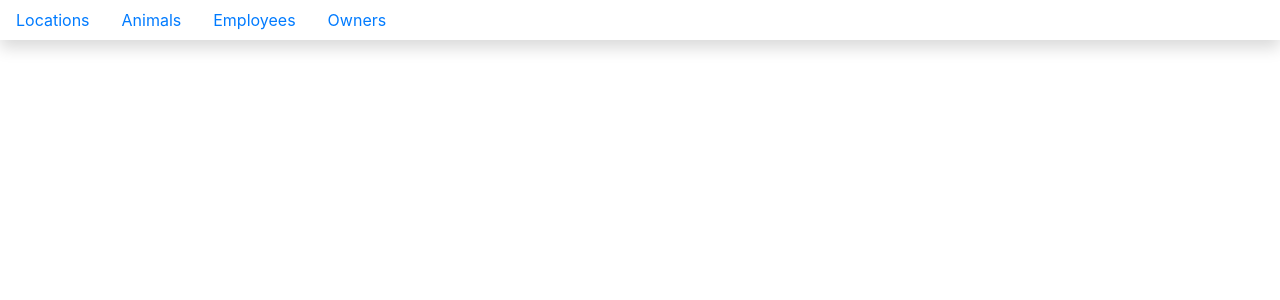
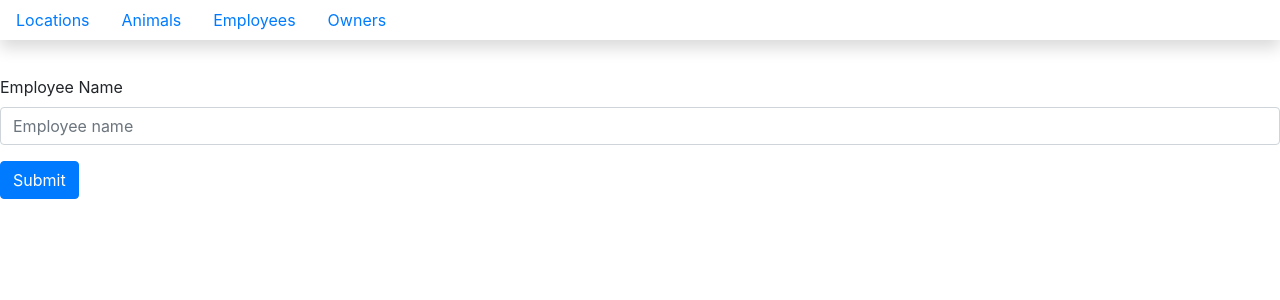
Before and after one commit to naienko/kennel, a React (Create React App) app: page /employees/new in a window 1280 px wide. Shown: the top 300 px of the page. Built offline with nearby package versions, Linux system fonts and the light colour scheme; no server answers.

Commit message:
added employee form

```diff
--- a/src/components/ApplicationViews.js
+++ b/src/components/ApplicationViews.js
@@ -11,6 +11,8 @@ import OwnerManager from '../modules/api/OwnerManager';
 import AnimalDetail from './animal/AnimalDetail';
 import EmployeeDetail from './employee/EmployeeDetail';
 import OwnerDetail from "./owner/OwnerDetail";
+import AnimalForm from "./animal/AnimalForm";
+import EmployeeForm from "./employee/EmployeeForm";
 
 class ApplicationViews extends Component {
 
@@ -91,6 +93,16 @@ class ApplicationViews extends Component {
         );
     }
 
+    addEmployee = employee => {
+        EmployeeManager.post(employee)
+        .then(() => EmployeeManager.getAll())
+        .then(employees =>
+            this.setState({
+                employees: employees
+            })
+        );
+    }
+
     render() {
         return (
             <div id="body">
@@ -98,8 +110,9 @@ class ApplicationViews extends Component {
                     return <LocationList locations={this.state.locations} />
                 }} />
 
-                <Route exact path="/animals" render={() => {
-                    return <AnimalList animals={this.state.animals}
+                <Route exact path="/animals" render={(props) => {
+                    return <AnimalList {...props}
+                        animals={this.state.animals}
                         ownersToAnimals={this.state.ownersToAnimals}
                         deleteAnimal={this.deleteAnimal} />
                 }} />
@@ -115,9 +128,14 @@ class ApplicationViews extends Component {
                         animals={this.state.animals} />
                 }} />
 
-                <Route exact path="/employees" render={() => {
-                    return <EmployeeList employees={this.state.employees}
+                <Route exact path="/employees" render={(props) => {
+                    return <EmployeeList {...props}
+                        employees={this.state.employees}
                         deleteEmployee={this.deleteEmployee} />
+                }} />
+                <Route path="/employees/new" render={(props) => {
+                    return <EmployeeForm {...props}
+                        addEmployee={this.addEmployee} />
                 }} />
                 <Route path="/employees/:employeeId(\d+)" render={(props) => {
                     return <EmployeeDetail {...props}
--- a/src/components/animal/AnimalForm.js
+++ b/src/components/animal/AnimalForm.js
@@ -10,9 +10,9 @@ export default class AnimalForm extends Component {
     };
 
     // Update state whenever an input field is edited
-    handleFieldChange = evt => {
+    handleFieldChange = event => {
         const stateToChange = {};
-        stateToChange[evt.target.id] = evt.target.value;
+        stateToChange[event.target.id] = event.target.value;
         this.setState(stateToChange);
     };
 
@@ -20,8 +20,8 @@ export default class AnimalForm extends Component {
     Local method for validation, creating animal object, and
     invoking the function reference passed from parent component
     */
-    constructNewAnimal = evt => {
-        evt.preventDefault();
+    constructNewAnimal = event => {
+        event.preventDefault();
         if (this.state.employee === "") {
             window.alert("Please select a caretaker");
         } else {
@@ -55,9 +55,9 @@ export default class AnimalForm extends Component {
                         <label htmlFor="employee">Assign to caretaker</label>
                             <select defaultValue="" name="employee" id="employeeId" onChange={this.handleFieldChange}>
                                 <option value="">Select an employee</option>
-                                    {this.props.employees.map(e => (
-                                        <option key={e.id} id={e.id} value={e.id}>
-                                            {e.name}
+                                    {this.props.employees.map(element => (
+                                        <option key={element.id} id={element.id} value={element.id}>
+                                            {element.name}
                                         </option>
                                     ))}
                             </select>
--- a/src/components/animal/AnimalList.js
+++ b/src/components/animal/AnimalList.js
@@ -4,17 +4,14 @@ import Animal from "./Animal"
 export default class AnimalList extends Component {
     render() {
         return (
-            <section className="animals">
+            <React.Fragment>
                 <h1>Animal List</h1>
                 <div className="animalButton">
-                    <button type="button"
-                            className="btn btn-success"
-                            onClick={() => {
+                    <button type="button" className="btn btn-success" onClick={() => {
                         this.props.history.push("/animals/new")}
-                            }>
-                        Admit Animal
-                    </button>
+                    }>Admit Animal</button>
                 </div>
+                <section className="animals">
                     {
                         this.props.ownersToAnimals.map(animal =>
                             <Animal animal={animal.animal}
@@ -24,6 +21,7 @@ export default class AnimalList extends Component {
                         )
                     }
                 </section>
+            </React.Fragment>
         );
     }
 }
--- /dev/null
+++ b/src/components/employee/EmployeeForm.js
@@ -0,0 +1,45 @@
+import React, { Component } from "react";
+
+export default class EmployeeForm extends Component {
+    // Set initial state
+    state = {
+        employeeName: "",
+    };
+
+    // Update state whenever an input field is edited
+    handleFieldChange = event => {
+        const stateToChange = {};
+        stateToChange[event.target.id] = event.target.value;
+        this.setState(stateToChange);
+    };
+
+    /*
+    Local method for validation, creating animal object, and
+    invoking the function reference passed from parent component
+    */
+    constructNewEmployee = event => {
+        event.preventDefault();
+        const employee = {
+            name: this.state.employeeName,
+        };
+
+            // Create the object and redirect user to list
+        this.props
+            .addEmployee(employee)
+            .then(() => this.props.history.push("/employees"));
+    };
+
+    render() {
+        return (
+            <React.Fragment>
+                <form className="employeeForm">
+                    <div className="form-group">
+                        <label htmlFor="employeeName">Employee Name</label>
+                            <input type="text" required className="form-control" onChange={this.handleFieldChange} id="employeeName" placeholder="Employee name"/>
+                    </div>
+                    <button type="submit" onClick={this.constructNewEmployee} className="btn btn-primary">Submit</button>
+                </form>
+            </React.Fragment>
+        );
+    }
+}
--- a/src/components/employee/EmployeeList.js
+++ b/src/components/employee/EmployeeList.js
@@ -4,21 +4,27 @@ import { Link } from "react-router-dom";
 class EmployeeList extends Component {
     render() {
         return (
+            <React.Fragment>
+                <h1>Employee List</h1>
+                <div className="employeeButton">
+                    <button type="button" className="btn btn-success" onClick={() => {
+                        this.props.history.push("/employees/new")}
+                    }>Add New Employee</button>
+                </div>
                 <section className="employees">
-            <h1>Employee List</h1>
                     {
                         this.props.employees.map(employee =>
                             <div key={employee.id} className="card">
                                 {employee.name}
                                 <Link className="nav-link" to={`/employees/${employee.id}`}>Details</Link>
-                        <a href="#"
-                            onClick={() => this.props.deleteEmployee(employee.id)}>Delete</a>
+                                <a href="#" onClick={() => this.props.deleteEmployee(employee.id)}>Delete</a>
                             </div>
                         )
                     }
                 </section>
+            </React.Fragment>
         )
     }
-}
+};
 
-export default EmployeeList
+export default EmployeeList;
--- a/src/modules/api/EmployeeManager.js
+++ b/src/modules/api/EmployeeManager.js
@@ -18,5 +18,14 @@ export default {
         return fetch(`${Settings.RemoteURL}/employees/${id}`, {
             method: "DELETE"
         })
-    }
+    },
+    post(newEmployee) {
+        return fetch(`${Settings.RemoteURL}/employees`, {
+          method: "POST",
+          headers: {
+            "Content-Type": "application/json"
+          },
+          body: JSON.stringify(newEmployee)
+        }).then(data => data.json())
+      }
 }
```
Also changed, not shown: src/components/owner/OwnerForm.js (added). Lines whose indentation alone changed are shown as unchanged.
